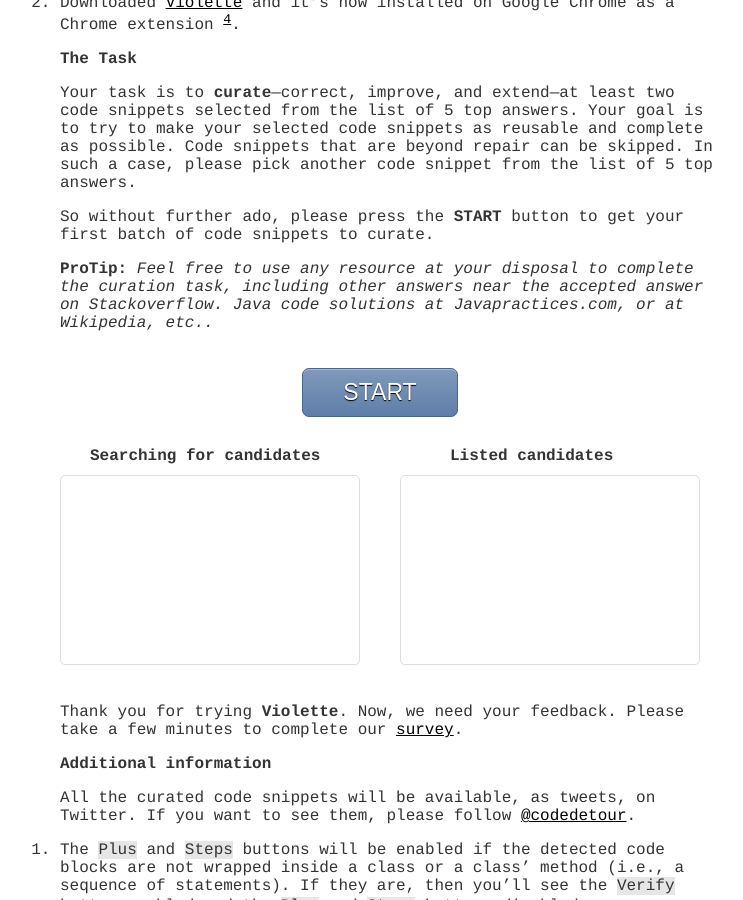
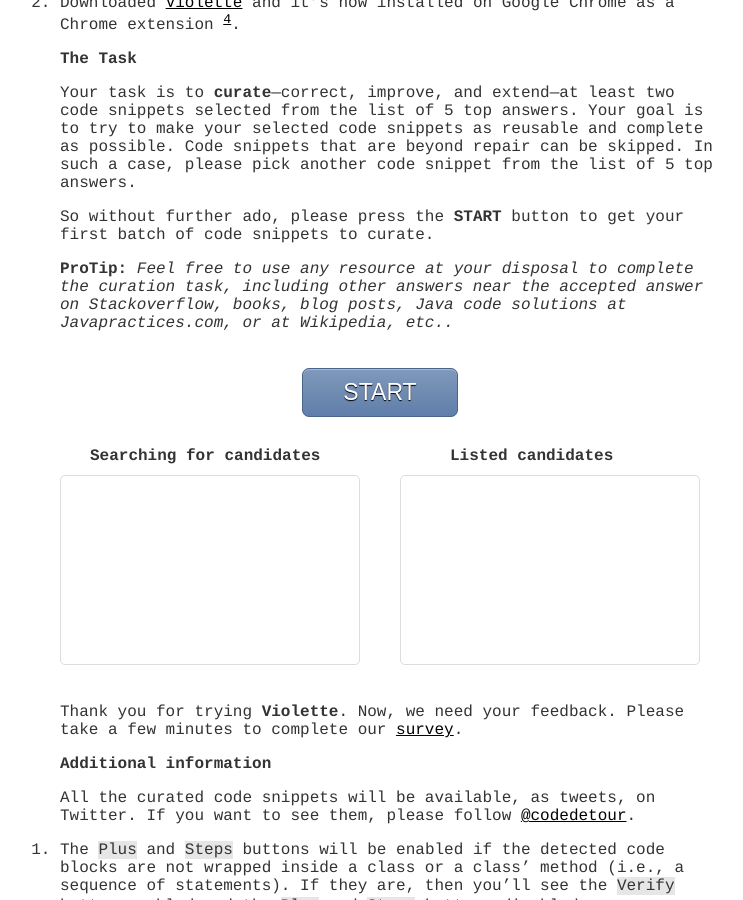
Before and after one commit to hsanchez/hsanchez.github.io, a Jekyll site: the page built from posts/thesiswork/tools/_posts/2014-07-22-violette.md, in a window 1280 px wide and 900 px high, scrolled down 3619 px. Shown: the whole window, without its empty margins (250-993 px from the left). Built offline with Jekyll 4.4.1, drawn with Linux system fonts in a browser that asks for light colours; Markdown is read by kramdown in place of the engine named in the settings.

Commit message:
updated protip

```diff
--- a/posts/thesiswork/tools/_posts/2014-07-22-violette.md
+++ b/posts/thesiswork/tools/_posts/2014-07-22-violette.md
@@ -80,7 +80,7 @@
 
 So without further ado, please press the **START** button to get your first batch of code snippets to curate.
 
-**ProTip:** *Feel free to use any resource at your disposal to complete the curation task, including other answers near the accepted answer on Stackoverflow. Java code solutions at Javapractices.com, or at Wikipedia, etc..*
+**ProTip:** *Feel free to use any resource at your disposal to complete the curation task, including other answers near the accepted answer on Stackoverflow, books, blog posts, Java code solutions at Javapractices.com, or at Wikipedia, etc..*
 
 <div class="searcher">
     <button id="search">START</button>
```
